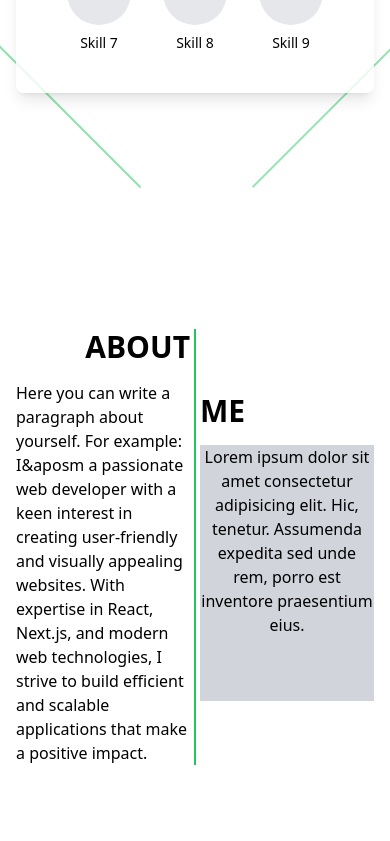
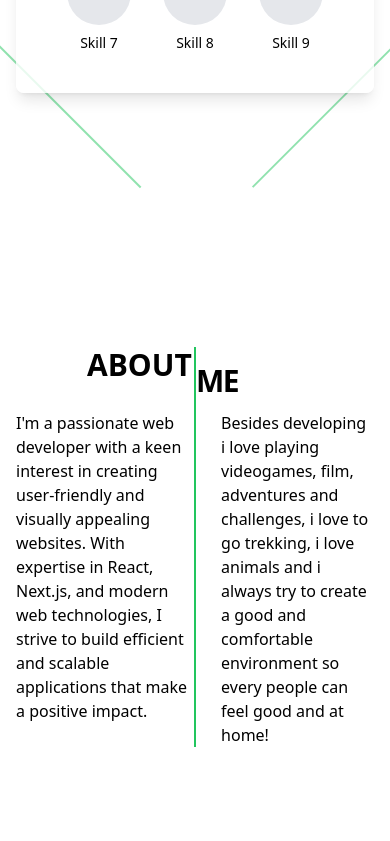
Before and after one commit to GianniCrux/myPortfolio, a Next.js app: page / in a window 390 px wide. Shown: the part 903-1744 px from the top of the page. Built offline with nearby package versions, Linux system fonts and the light colour scheme.

Commit message:
changed about me layout and make it more responsive

```diff
--- a/app/components/about-me.tsx
+++ b/app/components/about-me.tsx
@@ -1,18 +1,25 @@
-export default function AboutMe() { //TODO: Change the layout of headings and add images
+export default function AboutMe() {
     return (
-        <section id="about" className="py-16 bg-white text-black dark:bg-black dark:text-white min-h-screen flex items-center">
-            <div className="container mx-auto px-4 flex">
-                <div className="w-1/2 flex flex-col justify-center">
-                    <h2 className="text-3xl font-bold mb-4 text-right">ABOUT</h2>
-                    <p>
-                    Here you can write a paragraph about yourself. For example: I&aposm a passionate web developer with a keen interest in creating user-friendly and visually appealing websites. With expertise in React, Next.js, and modern web technologies, I strive to build efficient and scalable applications that make a positive impact.
-                    </p>
+        <section id="about" className="py-16 bg-white text-black dark:bg-black dark:text-white min-h-screen flex items-center content-center">
+            <div className="container mx-auto px-4 relative">
+
+                <div className="absolute top-0 left-1/2 bottom-0 w-[2px] bg-green-500 -translate-x-1/2"></div>
+
+                <div>
+                    <h2 className="text-3xl font-bold absolute left-[calc(50%-108px)] top-0 bg-white dark:bg-black">ABOUT</h2>
+                    <h2 className="text-3xl font-bold absolute right-[calc(50%-43px)] top-4 bg-white dark:bg-black tracking-tighter">ME</h2>
                 </div>
-                <div className="w-[2px] bg-green-500 mx-1"></div>
-                <div className="w-1/2 flex flex-col justify-center">
-                    <h2 className="text-3xl font-bold mb-4 text-left">ME</h2>
-                    <div className="bg-gray-300 h-64 w-full">
-                        <p className="text-center">Lorem ipsum dolor sit amet consectetur adipisicing elit. Hic, tenetur. Assumenda expedita sed unde rem, porro est inventore praesentium eius.</p>
+
+                <div className="flex justify-center pt-16">
+                    <div className="xl:w-1/4 sm:w-1/2 pr-4">
+                        <p>
+                        I&apos;m a passionate web developer with a keen interest in creating user-friendly and visually appealing websites. With expertise in React, Next.js, and modern web technologies, I strive to build efficient and scalable applications that make a positive impact.
+                        </p>
+                    </div>
+                    <div className="xl:w-1/4 sm:w-1/2 pl-4">
+                        <p>
+                        Besides developing i love playing videogames, film, adventures and challenges, i love to go trekking, i love animals and i always try to create a good and comfortable environment so every people can feel good and at home!
+                        </p>
                     </div>
                 </div>
             </div>
```
